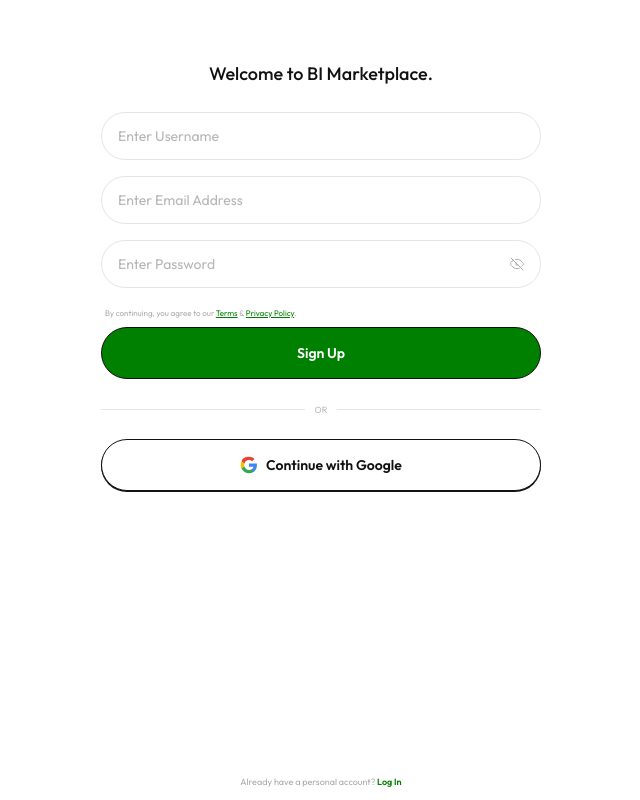
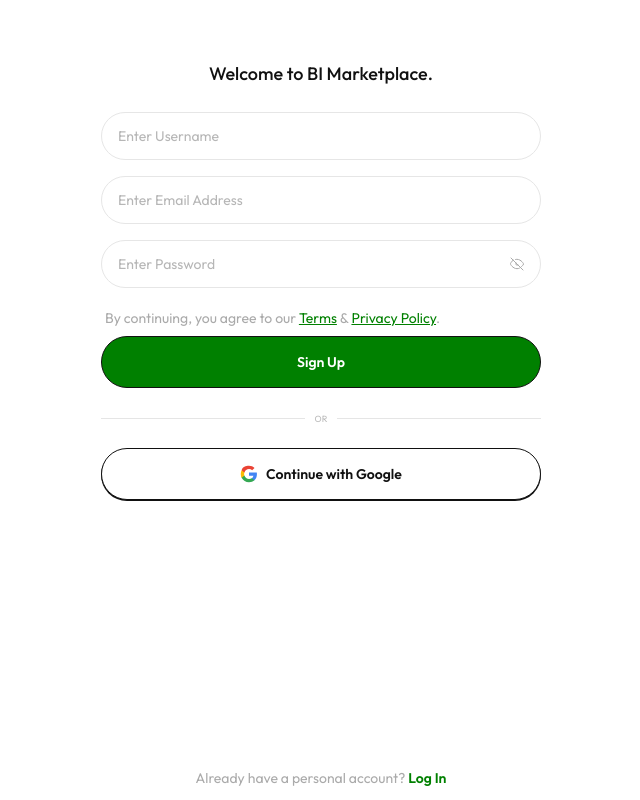
Before and after one commit to bimarketplace/bi-frontend, a Next.js app: page /auth/signup in a window 1280 px wide. Shown: the whole page, without its empty margins (319-959 px from the left). Built offline with nearby package versions, Linux system fonts and the light colour scheme; no server answers.

Commit message:
style(auth): update text styles for improved readability in login and signup pages

```diff
--- a/src/app/auth/login/LoginClient.tsx
+++ b/src/app/auth/login/LoginClient.tsx
@@ -108,7 +108,7 @@ function LoginContent() {
                     </div>
                 </div>
 
-                <p className="mt-auto pt-8 text-center text-[9px] leading-[12px] text-[#aaa]">
+                <p className="mt-auto pt-8 text-center text-sm leading-5 text-[#aaa]">
                     Don&apos;t have a personal account?{' '}
                     <Link href="/auth/signup" className="font-semibold text-[#008000] no-underline">
                         Sign Up
--- a/src/app/auth/signup/SignupClient.tsx
+++ b/src/app/auth/signup/SignupClient.tsx
@@ -157,7 +157,7 @@ export default function SignupPage() {
                         ariaLabel="Password"
                     />
 
-                    <p className="mt-[4px] px-1 text-[8px] leading-[11px] text-[#aaa]">
+                    <p className="mt-[4px] px-1 text-sm leading-5 text-[#aaa]">
                         By continuing, you agree to our{' '}
                         <Link href="/terms" className="text-[#008000] underline">Terms</Link>
                         {' '}&amp;{' '}
@@ -176,7 +176,7 @@ export default function SignupPage() {
                     </div>
                 </div>
 
-                <p className="mt-auto pt-8 text-center text-[9px] leading-[12px] text-[#aaa]">
+                <p className="mt-auto pt-8 text-center text-sm leading-5 text-[#aaa]">
                     Already have a personal account?{' '}
                     <Link href="/auth/login" className="font-semibold text-[#008000] no-underline">
                         Log In
```
